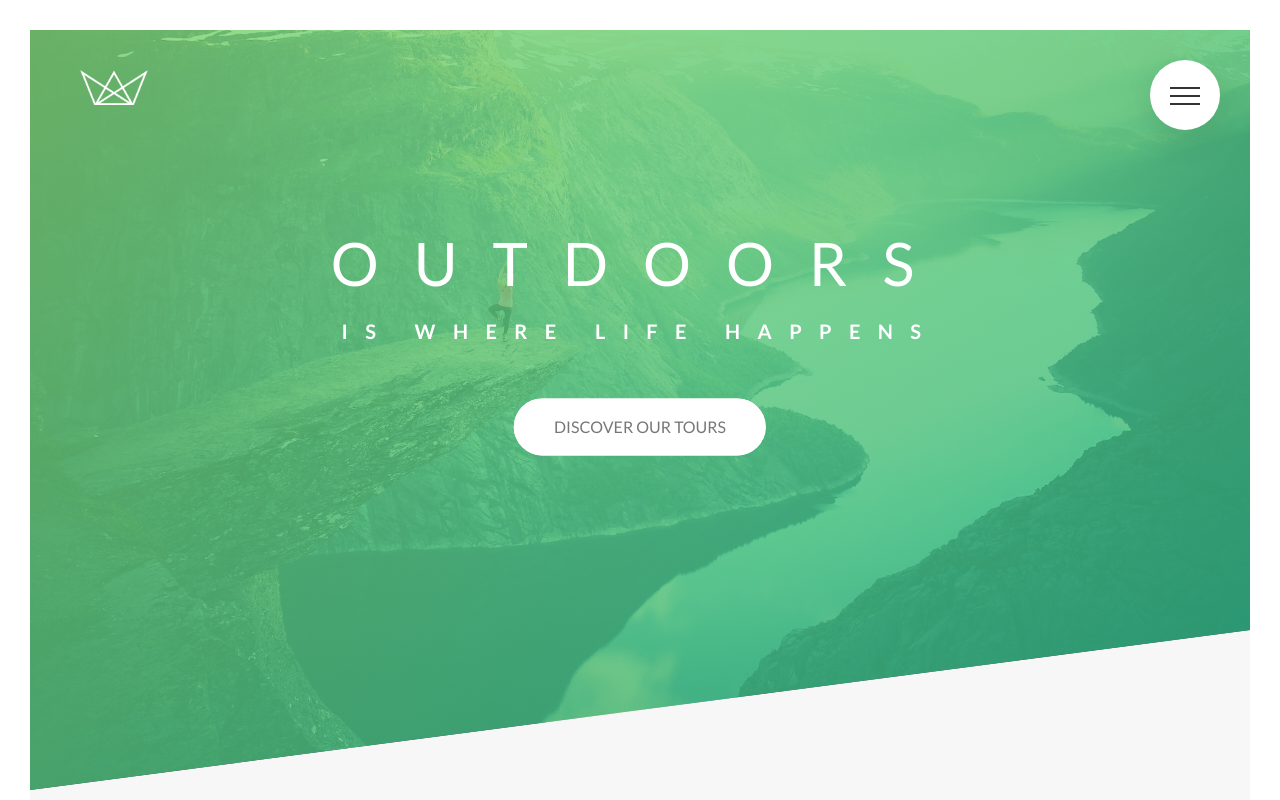
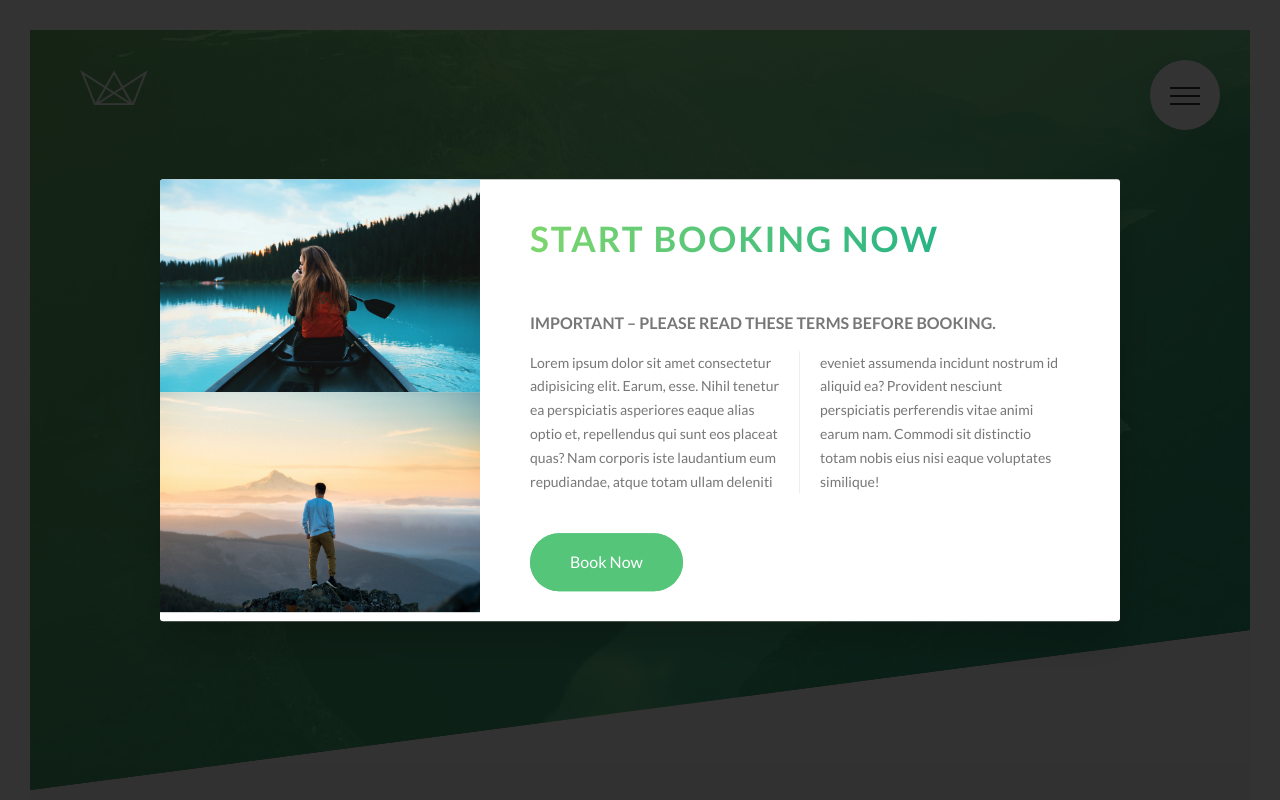
Before and after one commit to kishanjasani/Tour, a website: page index.html in a window 1280 px wide. Shown: the top 800 px of the page. Drawn offline with Linux system fonts and the light colour scheme.

Commit message:
Style popup menu for booking and add table cell for content

```diff
--- a/index.html
+++ b/index.html
@@ -334,5 +334,27 @@
             </div>
         </div>
     </footer>
+
+    <div class="popup">
+        <div class="popup__content">
+            <div class="popup__left">
+                <img src="img/nat-8.jpg" alt="Tour Photo" class="popup__img">
+                <img src="img/nat-9.jpg" alt="Tour Photo" class="popup__img">
+            </div>
+            <div class="popup__right">
+                <h2 class="heading-secondary u-margin-bottom-medium">
+                    Start Booking Now
+                </h2>
+                <h3 class="heading-tertiary u-margin-bottom-small">
+                    Important &ndash; Please read these terms before booking.
+                </h3>
+                <p class="popup__text">
+                    Lorem ipsum dolor sit amet consectetur adipisicing elit. Earum, esse. Nihil tenetur ea perspiciatis asperiores eaque alias optio et, repellendus qui sunt eos placeat quas? Nam corporis iste laudantium eum repudiandae, atque totam ullam deleniti eveniet assumenda incidunt nostrum id aliquid ea? Provident nesciunt perspiciatis perferendis vitae animi earum nam. Commodi sit distinctio totam nobis eius nisi eaque voluptates similique!
+                </p>
+                <a href="#" class="btn btn--green">Book Now</a>
+            </div>
+        </div>
+    </div>
+
 </body>
 </html>
--- /dev/null
+++ b/sass/components/_popup.scss
@@ -0,0 +1,42 @@
+.popup {
+    height: 100vh;
+    width: 100%;
+    position: fixed;
+    top: 0;
+    left: 0;
+    background-color: rgba($color-black, .8);
+    z-index: 2500;
+    &__content {
+        position: absolute;
+        @include centerhorver;
+        width: 75%;
+        background-color: $color-white;
+        box-shadow: 0 2rem 4rem rgba($color-black, .2);
+        border-radius: 3px;
+        display: table;
+        overflow: hidden;
+    }
+    &__left {
+        width: 33.333%;
+        display: table-cell;
+    }
+    &__right {
+        width: 66.6667%;
+        display: table-cell;
+        vertical-align: middle;
+        padding: 3rem 5rem;
+    }
+    &__img {
+        width: 100%;
+        // height: 25rem;
+        display: block;
+    }
+    &__text {
+        font-size: 1.4rem;
+        margin-bottom: 4rem;
+
+        column-count: 2;
+        column-gap: 4rem; // 1em = 14px;
+        column-rule: 1px solid $color-grey-light-2;
+    }
+}
--- a/sass/main.scss
+++ b/sass/main.scss
@@ -14,6 +14,7 @@
 @import 'components/story';
 @import 'components/bg-video';
 @import 'components/form';
+@import 'components/popup';
 
 @import 'layout/header';
 @import 'layout/grid';
```
Also changed, not shown: css/style.css.
